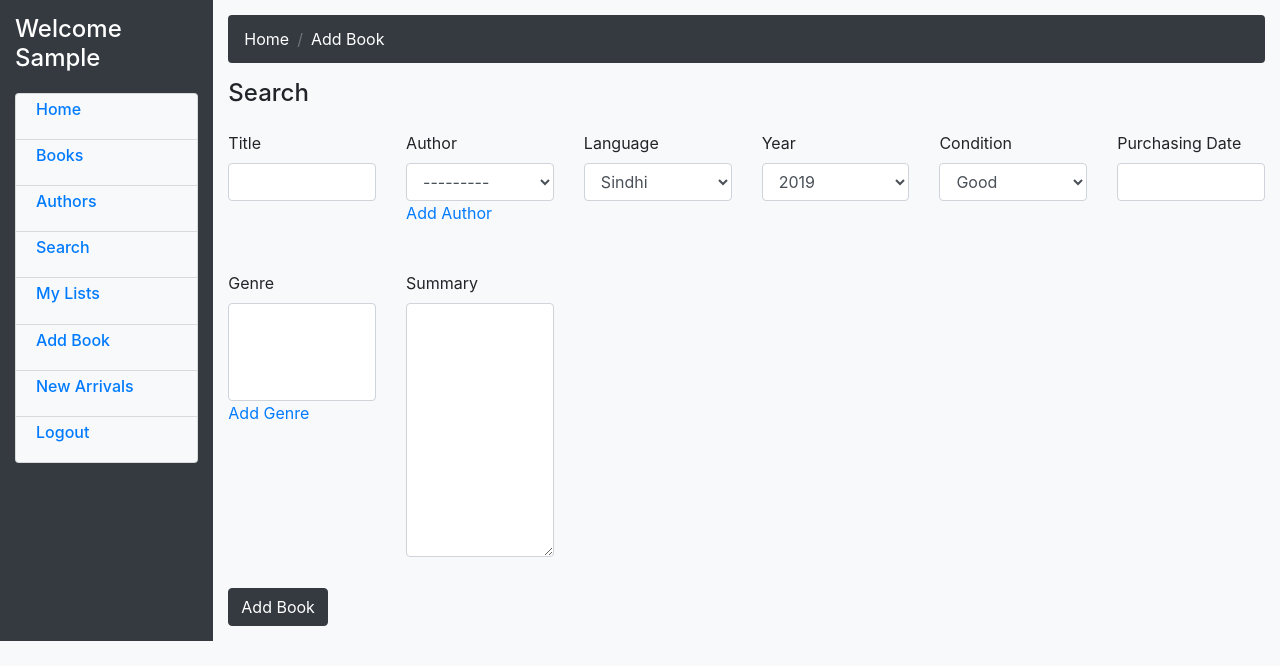
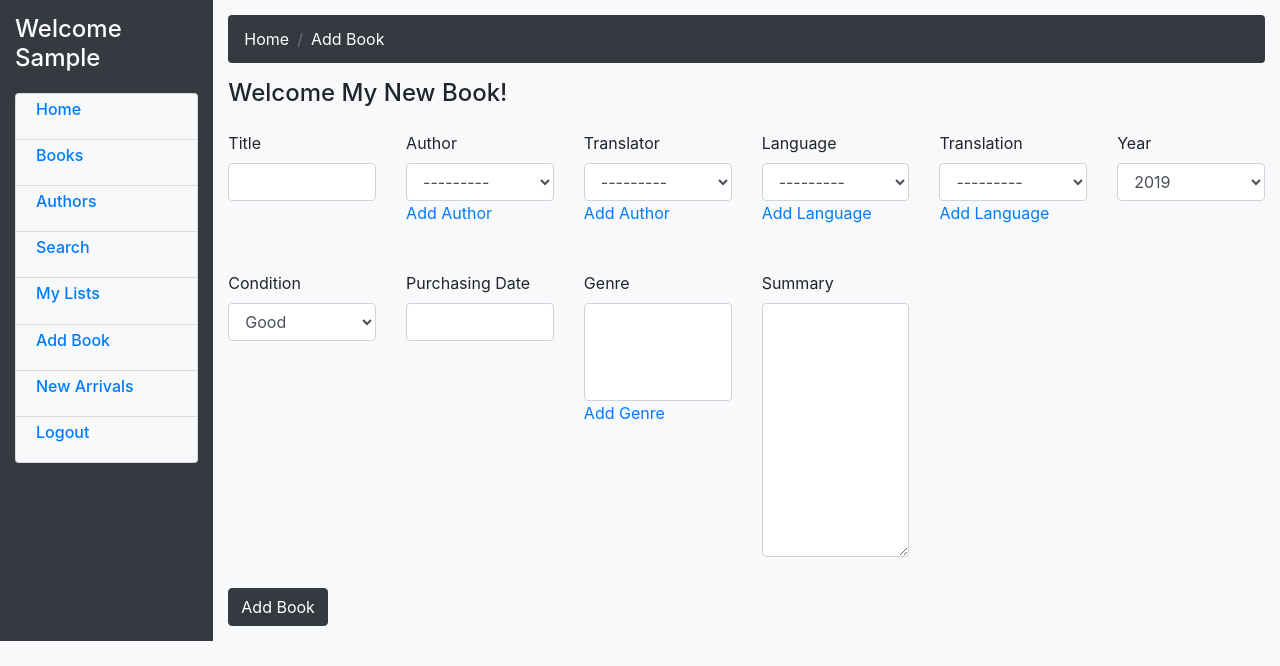
Before and after one commit to SaifullahKatpar/PersonalBookManager, a Django app: page /catalog/add_book/ in a window 1280 px wide. Shown: the top 666 px of the page. Run offline with Django 3.2, Linux system fonts and the light colour scheme; the visitor is signed in with stand-in values (Sample User, id 1); data that the repository does not hold is empty; some libraries are stand-ins or nearby versions.

Commit message:
added logins perms and translations

```diff
--- a/catalog/forms.py
+++ b/catalog/forms.py
@@ -1,5 +1,5 @@
 from django.forms import ModelForm
-from catalog.models import Book,Author,Genre
+from catalog.models import Book,Author,Genre,Language
 
 class AuthorForm(ModelForm):
     class Meta:
@@ -15,4 +15,10 @@ class GenreForm(ModelForm):
 class BookForm(ModelForm):
     class Meta:
         model = Book
-        fields = ['title', 'author','language','pub_year','condition','pur_date','genre','summary']
+        fields = ['title', 'author','translator','language','translation','pub_year','condition','pur_date','genre','summary']
+
+
+class LanguageForm(ModelForm):
+    class Meta:
+        model = Language
+        fields = ['name']
--- a/catalog/models.py
+++ b/catalog/models.py
@@ -15,13 +15,6 @@ from django.urls import reverse # Used to generate URLs by reversing the URL pat
 import datetime
 class Book(models.Model):
     """Model representing a book (but not a specific copy of a book)."""
-    LANGUAGES = (
-        ('e', 'English'),
-        ('u', 'Urdu'),
-        ('s', 'Sindhi'),
-        ('a', 'Arabic'),
-        ('p', 'Persion'),
-    )
     CONDITIONS = (
         ('g','Good'),
         ('b','Bad'),
@@ -31,8 +24,10 @@ class Book(models.Model):
 
     # Foreign Key used because book can only have one author, but authors can have multiple books
     # Author as a string rather than object because it hasn't been declared yet in the file
-    author = models.ForeignKey('Author', on_delete=models.SET_NULL, null=True)
-    language = models.CharField(max_length=1,choices = LANGUAGES,blank=True, default='s')
+    author = models.ForeignKey('Author',  related_name="author",on_delete=models.SET_NULL, null=True)
+    translator = models.ForeignKey('Author', related_name="translator",on_delete=models.SET_NULL, null=True)
+    language = models.ForeignKey('Language',related_name="language", on_delete=models.SET_NULL, null=True)
+    translation = models.ForeignKey('Language', related_name="translation",on_delete=models.SET_NULL, null=True)
 
     summary = models.TextField(max_length=1000, help_text='Enter a brief description of the book')
     YEAR_CHOICES = [(r,r) for r in range(1800, datetime.date.today().year+1)]
@@ -51,6 +46,7 @@ class Book(models.Model):
         return False
     class Meta:
         ordering = ['title','-pub_year']
+
 
     def __str__(self):
         """String for representing the Model object."""
@@ -123,3 +119,12 @@ class ReadingList(models.Model):
     def __str__(self):
         """String for representing the Model object."""
         return '{0} ({1})'.format(self.id, self.book.title)
+
+class Language(models.Model):
+    """Model representing a Language (e.g. English, French, Japanese, etc.)"""
+    name = models.CharField(max_length=200,
+                            help_text="Enter the book's natural language (e.g. English, French, Japanese etc.)")
+
+    def __str__(self):
+        """String for representing the Model object (in Admin site etc.)"""
+        return self.name
--- a/catalog/templates/catalog/add_book.html
+++ b/catalog/templates/catalog/add_book.html
@@ -12,7 +12,7 @@
 <form method="post" action="{% url 'add_book' %}">
     {% csrf_token %}
     <div class="well">
-      <h4 style="margin-top: 0">Search</h4>
+      <h4 style="margin-top: 0">Welcome My New Book!</h4>
       <div class="row">
           {% for field in form.visible_fields %}
           <div class="form-group col-sm-2">
@@ -23,7 +23,16 @@
                 <label for="{{ field.id_for_label }}">{{ field.label }}</label>
                 {% endifequal %}
                 {{ field|add_class:'form-control ' }}
+                {% ifequal field.label 'Translation' %}
+                <a href="{% url 'add_language'%}" target="popup" onclick="window.open('{% url 'add_language' %}','name','width=600,height=400')">Add Language</a>
+                {% endifequal %}
+                {% ifequal field.label 'Language' %}
+                <a href="{% url 'add_language'%}" target="popup" onclick="window.open('{% url 'add_language' %}','name','width=600,height=400')">Add Language</a>
+                {% endifequal %}
                 {% ifequal field.label 'Author' %}
+                <a href="{% url 'add_author'%}" target="popup" onclick="window.open('{% url 'add_author' %}','name','width=600,height=400')">Add Author</a>
+                {% endifequal %}
+                {% ifequal field.label 'Translator' %}
                 <a href="{% url 'add_author'%}" target="popup" onclick="window.open('{% url 'add_author' %}','name','width=600,height=400')">Add Author</a>
                 {% endifequal %}
                 {% ifequal field.label 'Genre' %}
--- a/catalog/templates/catalog/author_list.html
+++ b/catalog/templates/catalog/author_list.html
@@ -17,5 +17,8 @@
       </li>
     {% endfor %}
   </ul>
+  {% else %}
+  <p>There are no authors.</p>
+
   {% endif %}
 {% endblock %}
--- a/catalog/templates/catalog/book_detail.html
+++ b/catalog/templates/catalog/book_detail.html
@@ -13,10 +13,10 @@
       <div class="card-body">
           <div class="d-flex w-100 justify-content-between">
               <h2 class="card-title">{{book.title}}</h2>
-              <small class="text-warning"><strong>{{book.get_language_display}}</strong></small>
+              <small class="text-warning"><strong>{{book.get_language_display}}</strong>{% if book.translation %}/{{book.translation}}{% endif %}</small>
           </div>
 
-          <h6 class="card-subtitle mb-2 text-muted"><a href="{% url 'author-detail' book.author.pk %}" class="card-link">{{book.author}}</a></h6>
+          <h6 class="card-subtitle mb-2 text-muted"><a href="{% url 'author-detail' book.author.pk %}" class="card-link">{{book.author}}{% if book.translator %}/{{book.translator}}{% endif %}</a></h6>
           <p class="card-text" style="text-align:justify;">{{book.summary}}</p>
           {% for genre in book.genre.all %}
           <span class="badge badge-info">{{genre}}</span>
--- a/catalog/templates/catalog/new_arrivals.html
+++ b/catalog/templates/catalog/new_arrivals.html
@@ -20,6 +20,7 @@
             {% endif %}
       {% endfor %}
     </ul>
-
+    {% else %}
+    <p>You seem to spend less on books!</p>
     {% endif %}
 {% endblock %}
--- a/catalog/templates/index.html
+++ b/catalog/templates/index.html
@@ -6,7 +6,7 @@
       <li class="breadcrumb-item active text-white" aria-current="page">Home</li>
     </ol>
   </nav>
-  <h1>Personal Book Manager</h1>
+  <h1><i>S<small>aif</small>-A<small>ziz</small>-S<small>ami</small></i> Library:</h1>
 
   <p>The library has the following record counts:</p>
   <ul class="list-group">
--- a/catalog/urls.py
+++ b/catalog/urls.py
@@ -4,6 +4,7 @@ from django.urls import include, re_path
 from . import views
 from django_filters.views import FilterView
 from catalog.filters import BookFilter
+from django.contrib.auth.decorators import login_required
 
 urlpatterns = [
     path('', views.index, name='index'),
@@ -25,7 +26,8 @@ urlpatterns += [
 ]
 
 urlpatterns += [
-    path('add_book/', views.add_book, name='add_book'),
+    path('add_book/', login_required(views.add_book), name='add_book'),
     path('add_author/', views.add_author, name='add_author'),
     path('add_genre/', views.add_genre, name='add_genre'),
+    path('add_language/', views.add_language, name='add_language'),
 ]
--- a/catalog/views.py
+++ b/catalog/views.py
@@ -78,7 +78,7 @@ class NewBooksListView(LoginRequiredMixin,generic.ListView):
 from django.shortcuts import render, redirect
 from django import forms
 from django.utils import timezone
-from catalog.forms import BookForm,AuthorForm,GenreForm
+from catalog.forms import BookForm,AuthorForm,GenreForm,LanguageForm
 
 def add_book(request):
 
@@ -130,3 +130,19 @@ def add_genre(request):
         form = GenreForm()
 
         return render(request, "catalog/add_genre.html", {'form': form})
+
+def add_language(request):
+
+    if request.method == "POST":
+        form = LanguageForm(request.POST)
+        if form.is_valid():
+            model_instance = form.save(commit=False)
+            model_instance.timestamp = timezone.now()
+            model_instance.save()
+            return redirect('/')
+
+    else:
+
+        form = LanguageForm()
+
+        return render(request, "catalog/add_language.html", {'form': form})
```
Also changed, not shown: catalog/templates/catalog/add_language.html (added, +36 -0 lines), catalog/migrations/0008_auto_20190218_1141.py (added).
